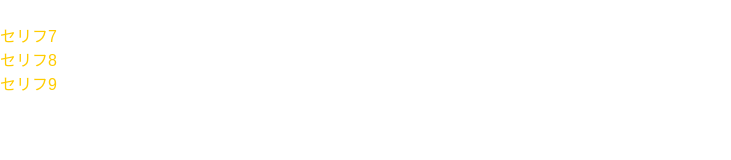
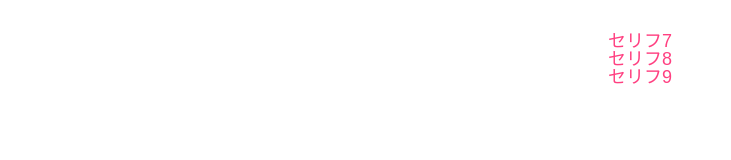
Before and after one commit to yubikiriGM/char-scroll-widget, a plain HTML site: page index.html in a window 1280 px wide. Shown: the whole page, without its empty margins (0-731 px from the left). Drawn offline with Linux system fonts and the light colour scheme.

Commit message:
Add files via upload

```diff
--- a/index.html
+++ b/index.html
@@ -6,31 +6,38 @@
   <style>
     body {
       margin: 0;
-    background-color: transparent; /* 透明背景 */
+      padding: 0;
+      background: transparent; /* 背景透明 */
+      overflow: hidden;
       font-family: sans-serif;
     }
-  .wrapper {
-    width: 100%;
-    height: 100px; /* 高さは自由に調整 */
-    overflow: hidden;
+    #widget {
+      width: 100%;       /* 横長 */
+      height: 100px;     /* 高さ調整 */
+      position: relative;
       display: flex;
+      justify-content: center;
       align-items: center;
-    justify-content: flex-start;
-    gap: 20px;
     }
     .block {
-    display: none;
-    color: #ffcc00; /* キャラカラーに変更可 */
-    white-space: pre-line; /* 改行を反映 */
-    font-size: 16px;
+      color: #ff4081;    /* キャラカラー */
+      font-size: 18px;
+      text-align: center;
+      position: absolute;
+      width: 100%;
+      opacity: 0;
+      transition: opacity 0.5s ease;
+      margin: 0;         /* 上下の余白を消す */
+      line-height: 1;    /* 行間を詰める */
+      white-space: pre-line; /* 改行も表示 */
     }
-  .block.active {
-    display: block;
+    .active {
+      opacity: 1;
     }
   </style>
 </head>
 <body>
-<div class="wrapper">
+  <div id="widget">
     <div class="block active">
       セリフ1<br>セリフ2<br>セリフ3
     </div>
```
Lines whose indentation alone changed are shown as unchanged.
